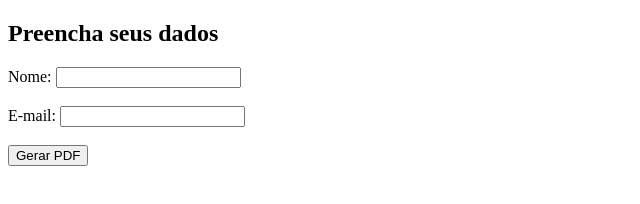
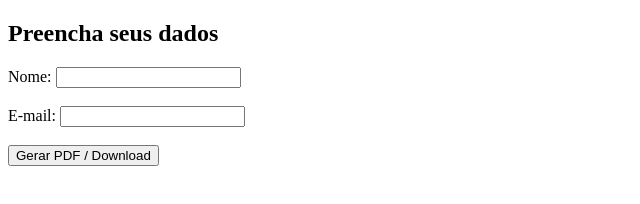
Before and after one commit to Jardel-Uni/Logica-De-Programacao-Python, a plain HTML site: page Estudos/templates/index.html in a window 1280 px wide. Shown: the whole page, without its empty margins (0-640 px from the left). Drawn offline with Linux system fonts and the light colour scheme.

Commit message:
Modificacao arquivo index.html e atalhos.txt

```diff
--- a/Estudos/templates/index.html
+++ b/Estudos/templates/index.html
@@ -14,7 +14,7 @@
         <label form="email">E-mail:</label>
         <input type="email" id="email" name="email" required><br><br>
 
-        <button type="submit">Gerar PDF</button>
+        <button type="submit">Gerar PDF / Download</button>
     </form>
 </body>
 </html>
```
Also changed, not shown: atalhos.txt.
